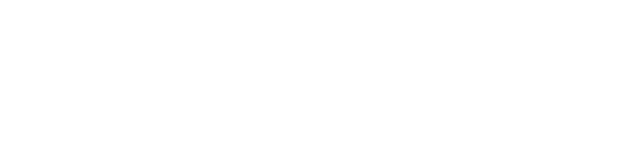
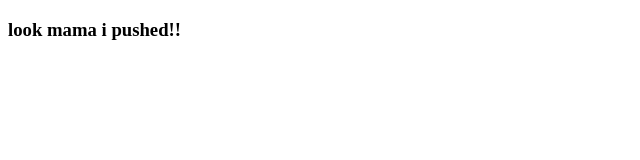
Before and after one commit to khankayes0001/My-First-Website, a plain HTML site: page index.html in a window 1280 px wide. Shown: the whole page, without its empty margins (0-640 px from the left). Drawn offline with Linux system fonts and the light colour scheme.

Commit message:
learned github

```diff
--- a/index.html
+++ b/index.html
@@ -7,6 +7,6 @@
     <title>Document</title>
 </head>
 <body>
-
+    <h3>look mama i pushed!!</h3>
 </body>
 </html>
```
